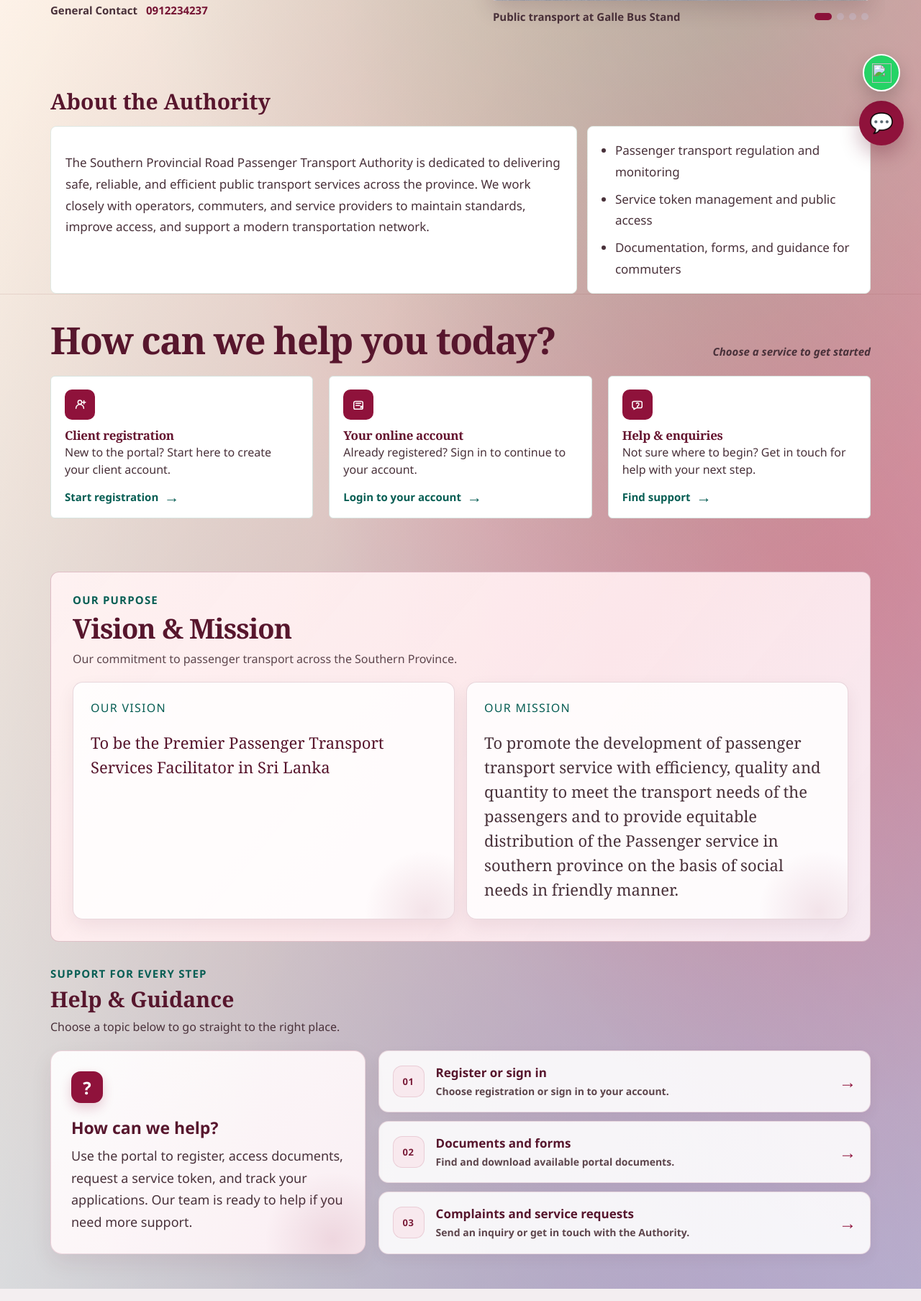
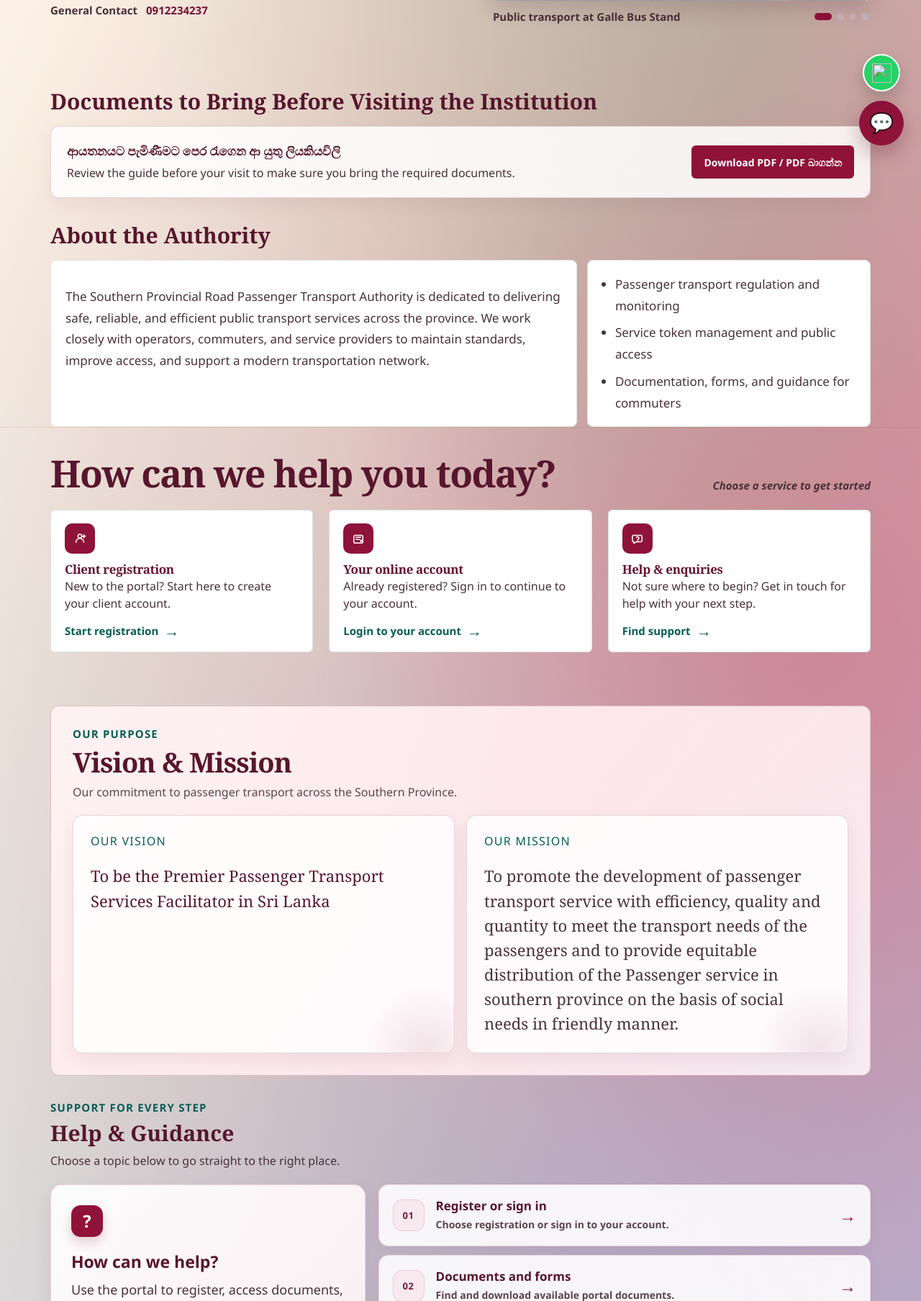
Before and after one commit to Amadi611/rpta-portal, a PHP site: page /rpta_portal/index.php in a window 1280 px wide. Shown: the part 574-2381 px from the top of the page at 72% size. Run offline with PHP 8.4, Linux system fonts and the light colour scheme; data comes from the database, SQL or seed files in the repository; some libraries are stand-ins or nearby versions.

Commit message:
rpta portal color change

```diff
--- a/admin/officers.php
+++ b/admin/officers.php
@@ -11,13 +11,14 @@ if($department!==null) $stmt->bind_param('s',$department);
 $stmt->execute();
 $rows=$stmt->get_result();
 $sectionNames=['control'=>'Control','accounts'=>'Account','driving'=>'Driving'];
+$pageStyles=['assets/officers.css'];
 $title='Officer Records';
 include '../includes/header.php';
 ?>
 <div class="page">
     <div class="section-title"><div><h2><?=h($department?$sectionNames[$department].' Section Officers':'Officer Records')?> / Officer Registration</h2><p class="muted">Officer identities and account access for each service section.</p></div><a class="secondary-btn" href="../dashboard.php">← Dashboard</a></div>
     <?php if(isset($_GET['created'])):?><div class="notice success" role="status">Officer account created successfully.</div><?php endif;?>
-    <?php if(can_manage_accounts()):?><div class="admin-nav"><a href="../officer_register.php?department=control">+ Control Officer</a><a href="../officer_register.php?department=accounts">+ Account Officer</a><a href="../officer_register.php?department=driving">+ Driving Officer</a></div><?php endif;?>
+    <?php if(can_manage_accounts()):?><div class="admin-nav"><a class="officer-create-button" href="../officer_register.php?department=control">+ Control Officer</a><a class="officer-create-button" href="../officer_register.php?department=accounts">+ Account Officer</a><a class="officer-create-button" href="../officer_register.php?department=driving">+ Driving Officer</a></div><?php endif;?>
     <div class="table-wrap"><table class="table"><thead><tr><th>Name</th><th>Username</th><th>Position</th><th>Section</th><th>NIC</th><th>Phone</th><th>Email</th><th>Registered</th></tr></thead><tbody>
         <?php while($officer=$rows->fetch_assoc()):?><tr><td><?=h($officer['full_name'])?></td><td><?=h($officer['username'])?></td><td><?=h($officer['position'])?></td><td><?=h($sectionNames[$officer['department']]??$officer['department'])?></td><td><?=h($officer['nic'])?></td><td><?=h($officer['phone'])?></td><td><?=h($officer['email'])?></td><td><?=h($officer['created_at'])?></td></tr><?php endwhile;?>
     </tbody></table></div>
--- a/assets/dashboard.css
+++ b/assets/dashboard.css
@@ -756,6 +756,7 @@
 	grid-row: auto;
 	width: 100%;
 	min-width: 0;
+	min-height: 0;
 	padding: 0;
 	overflow: visible;
 	border: 0;
@@ -901,7 +902,7 @@
 	border: 1px solid var(--officer-card-border);
 	border-radius: 15px;
 	background: var(--officer-card-tint);
-	color: var(--officer-card-accent);
+	color: var(--officer-card-icon-accent, var(--officer-card-accent));
 	fill: none;
 	stroke: currentColor;
 	stroke-linecap: round;
--- a/assets/home-background.css
+++ b/assets/home-background.css
@@ -108,10 +108,43 @@
 
 .home-about,
 .home-help,
+.home-document-guide,
 .home-services,
 .home-next-step,
 .home-events {
 	background: transparent;
+}
+
+.home-document-guide {
+	padding: 34px 20px 0;
+}
+
+.home-document-guide-card {
+	display: flex;
+	align-items: center;
+	justify-content: space-between;
+	gap: 20px;
+	padding: 20px 22px;
+	border: 1px solid rgba(116, 19, 51, .18);
+	border-radius: 12px;
+	background: rgba(255, 255, 255, .86);
+	box-shadow: 0 10px 24px rgba(74, 17, 38, .06);
+}
+
+.home-document-guide-card p {
+	margin: 0;
+	line-height: 1.6;
+}
+
+.home-document-guide-card .home-document-guide-sinhala {
+	margin-bottom: 5px;
+	color: #57162d;
+	font-size: 17px;
+	font-weight: 800;
+}
+
+.home-document-guide-card .home-button {
+	flex: 0 0 auto;
 }
 
 .home-services {
@@ -149,3 +182,20 @@
 		animation: none;
 	}
 }
+
+@media (max-width: 650px) {
+	.home-document-guide {
+		padding: 26px 18px 0;
+	}
+
+	.home-document-guide-card {
+		align-items: stretch;
+		flex-direction: column;
+		gap: 14px;
+		padding: 18px;
+	}
+
+	.home-document-guide-card .home-button {
+		width: 100%;
+	}
+}
--- a/index.php
+++ b/index.php
@@ -2,6 +2,7 @@
 require_once __DIR__.'/config.php';
 $title='Passenger Transport Services / මගී ප්‍රවාහන සේවා';
 $pageStyles=['assets/home-background.css'];
+$documentGuideUrl=BASE_URL.'/documents/documents-to-bring-before-visiting.pdf';
 $homeSlides=[
   ['src'=>BASE_URL.'/assets/images/image1.png','alt'=>'Public bus at Galle Bus Stand, Sri Lanka','caption'=>'Public transport at Galle Bus Stand'],
   ['src'=>BASE_URL.'/assets/images/home-slide-1.png','alt'=>'Southern Provincial Road Passenger Transport Authority building at night','caption'=>'Southern Provincial Road Passenger Transport Authority'],
@@ -103,6 +104,20 @@ $serviceHref=role()==='passenger'?'token.php':(logged_in()?'dashboard.php':'logi
     startHomeSlideshow();
     //SCRIPT: HOME ASSISTANT
   </script>
+  <section class="home-document-guide" id="documents-to-bring" aria-labelledby="documents-to-bring-title">
+    <div class="home-services-inner">
+      <div class="home-section-heading">
+        <h2 id="documents-to-bring-title">Documents to Bring Before Visiting the Institution</h2>
+      </div>
+      <div class="home-document-guide-card">
+        <div>
+          <p class="home-document-guide-sinhala" lang="si">ආයතනයට පැමිණීමට පෙර රැගෙන ආ යුතු ලියකියවිලි</p>
+          <p>Review the guide before your visit to make sure you bring the required documents.</p>
+        </div>
+        <a class="home-button home-button-primary" href="<?=h($documentGuideUrl)?>" download>Download PDF / PDF බාගන්න</a>
+      </div>
+    </div>
+  </section>
   <section class="home-about" id="about" aria-labelledby="home-about-title">
     <div class="home-services-inner">
       <div class="home-section-heading">
```
Also changed, not shown: assets/client-theme.css (+73 -0 lines), assets/officers.css (+24 -0 lines), assets/site-theme.css (+39 -6 lines), dashboard.php (+7 -0 lines), 1 other file.
